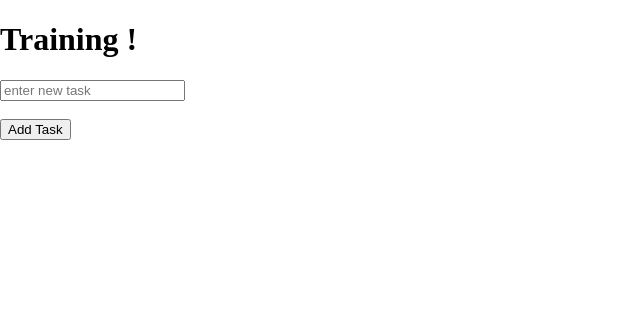
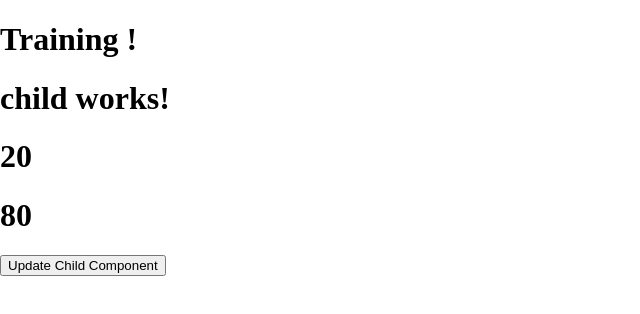
Before and after one commit to ShyamPatel0-0/Angular-Training, an Angular app in the folder Training/: page / in a window 1280 px wide. Shown: the top 314 px of the page, without its empty margins (0-640 px from the left). Built offline with nearby package versions, Linux system fonts and the light colour scheme.

Commit message:
pass data from parent to child

```diff
--- a/Training/src/app/app.component.html
+++ b/Training/src/app/app.component.html
@@ -1,8 +1,4 @@
 <h1>{{ title }} !</h1>
+<app-child [item1]="data" [item2]="data * 2"></app-child>
 
-<input type="text" placeholder="enter new task" #task /><br /><br />
-<button (click)="addTask(task.value)">Add Task</button>
-
-<ul *ngFor="let item of list">
-  <li>{{ item.name }} <button (click)="removeTask(item.id)">Remove</button></li>
-</ul>
+<button (click)="updateChild()">Update Child Component</button>
--- a/Training/src/app/app.component.ts
+++ b/Training/src/app/app.component.ts
@@ -7,17 +7,8 @@ import { Component } from '@angular/core';
 })
 export class AppComponent {
   title = 'Training';
-  list: any[] = [];
-  id: number = 0;
-  addTask(item: string) {
-    this.list.push({
-      id: this.id,
-      name: item,
-    });
-    console.log(this.list);
-    this.id++;
-  }
-  removeTask(id: number) {
-    this.list = this.list.filter((item) => item.id !== id);
+  data = 20;
+  updateChild() {
+    this.data = Math.floor(Math.random() * 1000);
   }
 }
--- a/Training/src/app/app.module.ts
+++ b/Training/src/app/app.module.ts
@@ -3,9 +3,10 @@ import { BrowserModule } from '@angular/platform-browser';
 
 import { AppRoutingModule } from './app-routing.module';
 import { AppComponent } from './app.component';
+import { ChildComponent } from './child/child.component';
 
 @NgModule({
-  declarations: [AppComponent],
+  declarations: [AppComponent, ChildComponent],
   imports: [BrowserModule, AppRoutingModule],
   providers: [],
   bootstrap: [AppComponent],
--- /dev/null
+++ b/Training/src/app/child/child.component.html
@@ -0,0 +1,3 @@
+<h1>child works!</h1>
+<h1>{{ item1 }}</h1>
+<h1>{{ item2 * 2 }}</h1>
```
Also changed, not shown: Training/src/app/child/child.component.ts (added, +11 -0 lines), Training/src/app/child/child.component.css (added), 1 other file (tests, documents, lock files or other folders).
